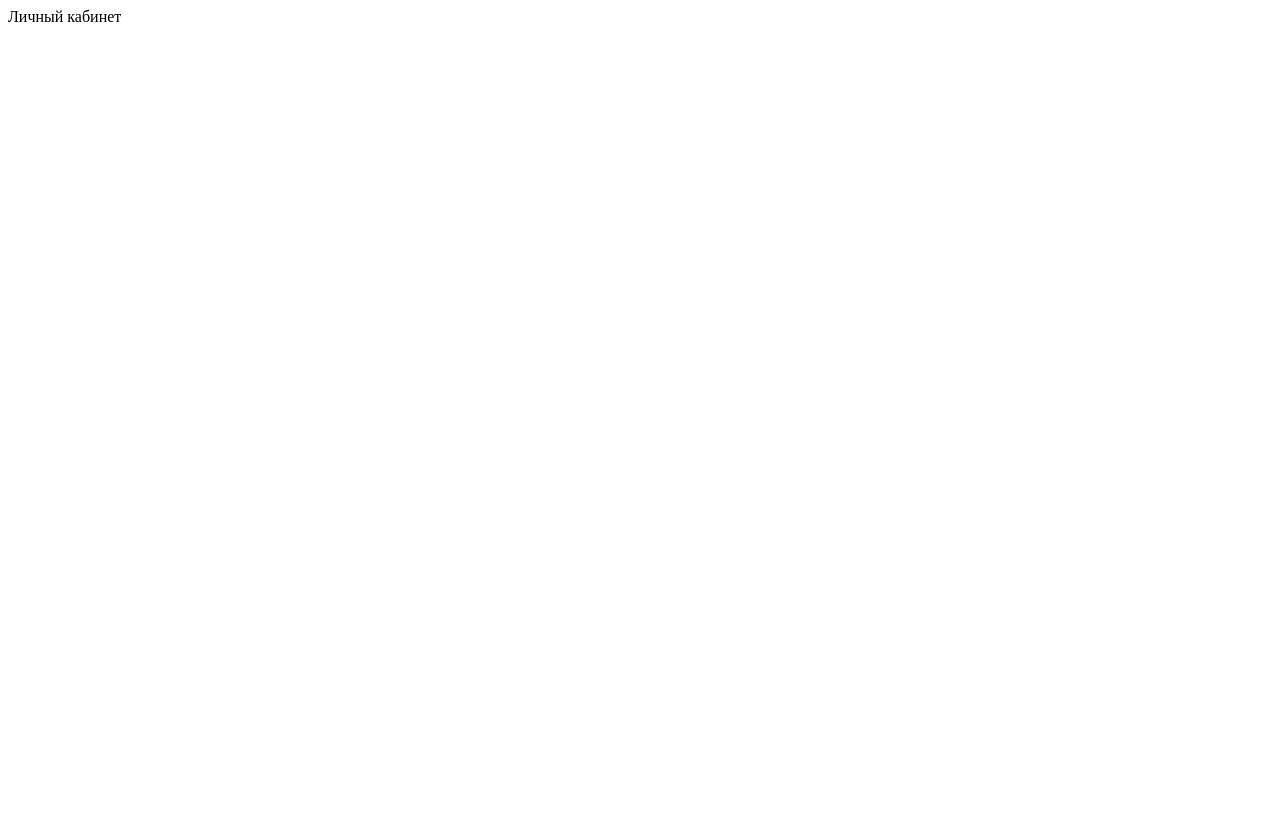
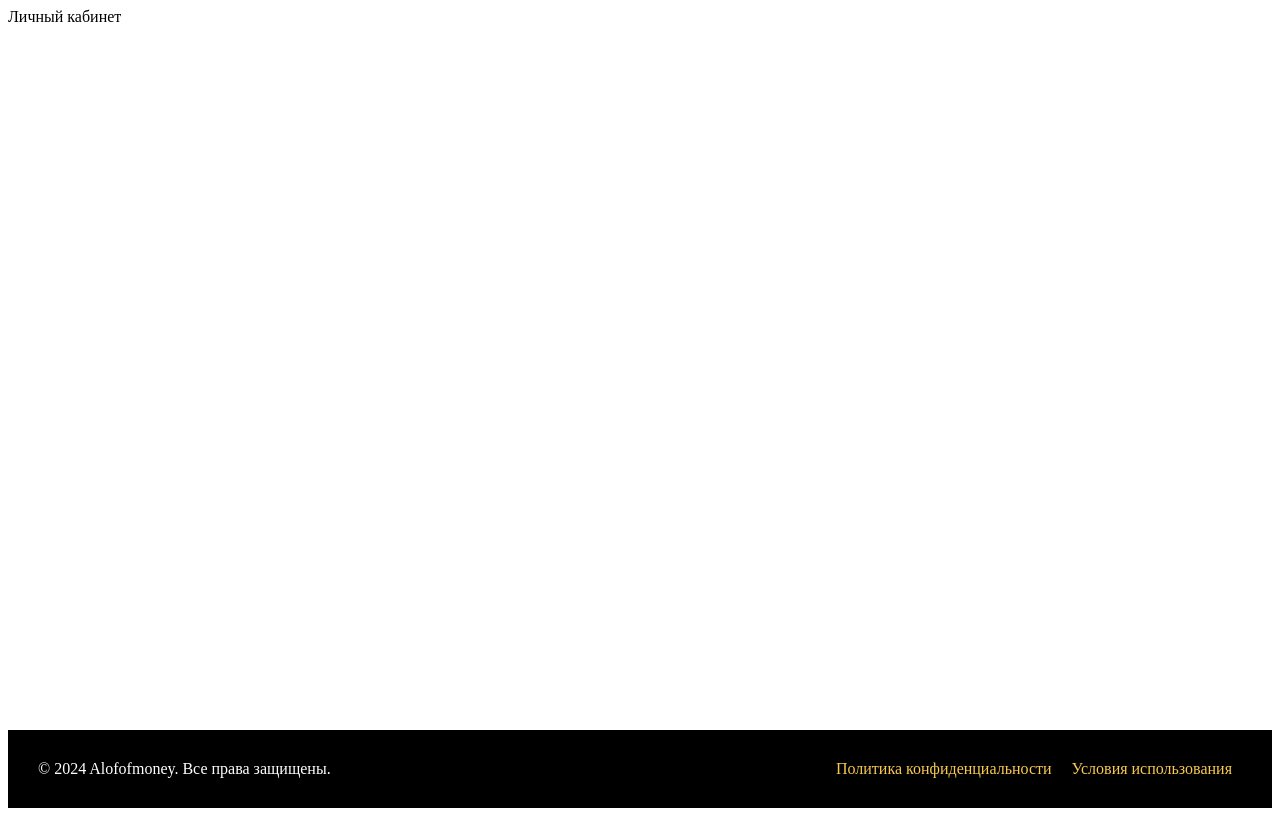
Before and after one commit to wishyoualotofmoney/frontend_barber, an Angular app: page / in a window 1280 px wide. Built offline with nearby package versions, Linux system fonts and the light colour scheme.

Commit message:
настроил футер

```diff
--- a/src/app/app.component.css
+++ b/src/app/app.component.css
@@ -0,0 +1,23 @@
+html, body {
+    height: 100%; /* Установите высоту для правильного масштабирования */
+    margin: 0;
+    display: flex;
+    flex-direction: column;
+  }
+
+  .app-container {
+    display: flex;
+    flex-direction: column;
+    min-height: 100vh; /* Минимальная высота для заполнения всего окна */
+  }
+
+  .main-content {
+    flex: 1; /* Растягивает контент, чтобы заполнить оставшееся пространство */
+  }
+
+  app-footer {
+    background-color: #000; /* Темный фон */
+    color: #fff; /* Белый текст */
+    padding: 10px;
+    text-align: center;
+  }
--- a/src/app/app.component.html
+++ b/src/app/app.component.html
@@ -1,2 +1,7 @@
-<app-header></app-header>
-<router-outlet></router-outlet>
+<div class="app-container">
+    <app-header></app-header>
+    <div class="main-content">
+      <router-outlet></router-outlet>
+    </div>
+    <app-footer></app-footer>
+  </div>
--- a/src/app/app.component.ts
+++ b/src/app/app.component.ts
@@ -1,12 +1,13 @@
 import { Component } from '@angular/core';
 import { RouterOutlet } from '@angular/router';
 import { HeaderComponent } from './header/header.component';
+import { FooterComponent } from "./footer/footer.component";
 
 
 @Component({
   selector: 'app-root',
   standalone: true,
-  imports: [RouterOutlet, HeaderComponent],
+  imports: [RouterOutlet, HeaderComponent, FooterComponent],
   templateUrl: './app.component.html',
   styleUrl: './app.component.css'
 })
--- a/src/app/footer/footer.component.css
+++ b/src/app/footer/footer.component.css
@@ -0,0 +1,14 @@
+footer {
+    background-color: #000;
+    color: #fff;
+    padding: 20px;
+    display: flex;
+    justify-content: space-between;
+    align-items: center;
+  }
+
+  footer nav a {
+    color: #f8c94d;
+    text-decoration: none;
+    margin: 0 10px;
+  }
--- a/src/app/footer/footer.component.html
+++ b/src/app/footer/footer.component.html
@@ -1 +1,7 @@
-<p>footer works!</p>
+<footer>
+    <div>© 2024 Alofofmoney. Все права защищены.</div>
+    <nav>
+      <a href="#">Политика конфиденциальности</a>
+      <a href="#">Условия использования</a>
+    </nav>
+  </footer>
--- a/src/app/header/header.component.css
+++ b/src/app/header/header.component.css
@@ -3,37 +3,23 @@
     top: 50%;
     left: 50%;
     transform: translate(-50%, -50%);
-    background-color: white;
-    padding: 20px;
-    box-shadow: 0 4px 8px rgba(0, 0, 0, 0.2);
-    border-radius: 8px;
+    background-color: #1c1c1c;
+    color: #fff;
+    padding: 30px;
+    box-shadow: 0 4px 15px rgba(0, 0, 0, 0.8);
+    border-radius: 10px;
     z-index: 1000;
   }
 
-  .auth-modal form {
-    display: flex;
-    flex-direction: column;
-  }
-
-  .auth-modal label {
-    margin-top: 10px;
-  }
-
   .auth-modal input {
-    margin-top: 5px;
-    padding: 5px;
+    background-color: #2c2c2c;
+    border: 1px solid #444;
+    color: #fff;
   }
 
   .auth-modal button {
     margin-top: 15px;
     padding: 10px;
-    background-color: #007bff;
-    color: white;
-    border: none;
-    border-radius: 4px;
-    cursor: pointer;
+    background-color: #f8c94d;
+    color: #000;
   }
-
-  .auth-modal button:hover {
-    background-color: #0056b3;
-  }
```
